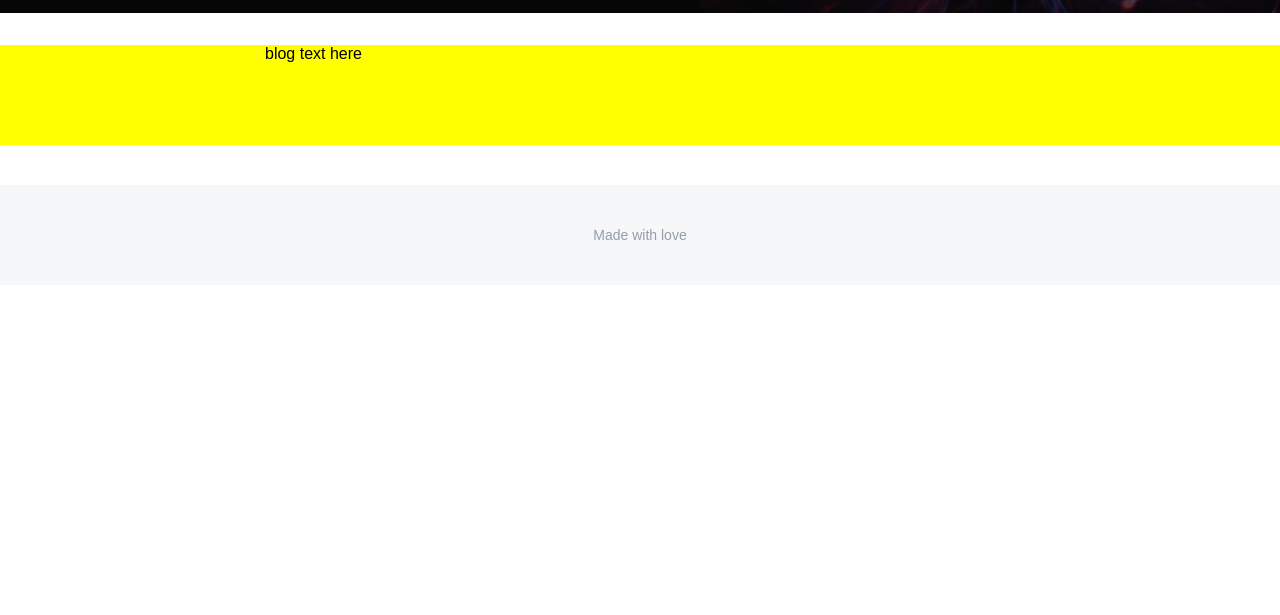
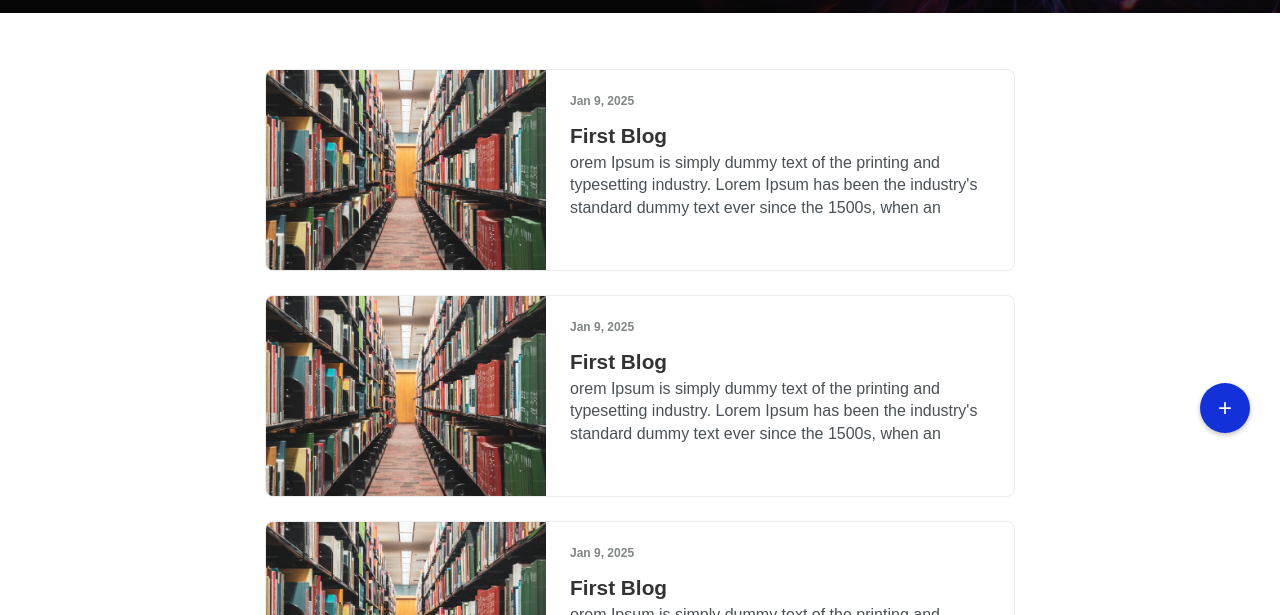
Before and after one commit to Sahil-Sharma-603/Daily-Blog, a plain HTML site: page blog app frontend/index 9.46.20 PM.html in a window 1280 px wide. Shown: the part 337-952 px from the top of the page. Before the commit the page ends 800 px from the top, so only its background shows below. Drawn offline with Linux system fonts and the light colour scheme; files whose address does not match are found by name.

Commit message:
added Post UI and Create button

```diff
--- a/blog app frontend/index 9.46.20 PM.html
+++ b/blog app frontend/index 9.46.20 PM.html
@@ -11,6 +11,12 @@
     <body>
         <script src="js/index.js"></script>
 
+        <div class = "add-post">
+            <a href="new-post.html">
+                <div class = "nav-button new-post-button">+</div>
+            </a>
+        </div>
+
         <header>
             <div class = "profile-img"></div>
             <div class = "profile-name">Sahil Sharma</div>
@@ -18,7 +24,42 @@
         </header>
         <main>
             <div class = "main-container">
-                <div class = "post">blog text here </div>
+                <div class = "post">
+                    <div class = "post-image"></div>
+                    <div class = "post-content">
+                        <div class = "post-date">Jan 9, 2025</div>
+                        <div class = "post-title"><h4>First Blog</h4></div>
+                        <div class = "post-text">orem Ipsum is simply dummy text of the printing and typesetting industry. Lorem Ipsum has been the industry's standard dummy text ever since the 1500s, when an unknown printer took a galley of type and scrambled it to make a type specimen book. It has survived not only five centuries, but also the leap into electronic typesetting, remaining essentially unchanged. It was popularised in the 1960s with the release of Letraset sheets containing Lorem Ipsum passages, and more recently with desktop publishing software like Aldus PageMaker including versions of Lorem Ipsum.</div>
+                    </div>
+                </div>
+
+                <div class = "post">
+                    <div class = "post-image"></div>
+                    <div class = "post-content">
+                        <div class = "post-date">Jan 9, 2025</div>
+                        <div class = "post-title"><h4>First Blog</h4></div>
+                        <div class = "post-text">orem Ipsum is simply dummy text of the printing and typesetting industry. Lorem Ipsum has been the industry's standard dummy text ever since the 1500s, when an unknown printer took a galley of type and scrambled it to make a type specimen book. It has survived not only five centuries, but also the leap into electronic typesetting, remaining essentially unchanged. It was popularised in the 1960s with the release of Letraset sheets containing Lorem Ipsum passages, and more recently with desktop publishing software like Aldus PageMaker including versions of Lorem Ipsum.</div>
+                    </div>
+                </div>
+
+                <div class = "post">
+                    <div class = "post-image"></div>
+                    <div class = "post-content">
+                        <div class = "post-date">Jan 9, 2025</div>
+                        <div class = "post-title"><h4>First Blog</h4></div>
+                        <div class = "post-text">orem Ipsum is simply dummy text of the printing and typesetting industry. Lorem Ipsum has been the industry's standard dummy text ever since the 1500s, when an unknown printer took a galley of type and scrambled it to make a type specimen book. It has survived not only five centuries, but also the leap into electronic typesetting, remaining essentially unchanged. It was popularised in the 1960s with the release of Letraset sheets containing Lorem Ipsum passages, and more recently with desktop publishing software like Aldus PageMaker including versions of Lorem Ipsum.</div>
+                    </div>
+                </div>
+
+                <div class = "post">
+                    <div class = "post-image"></div>
+                    <div class = "post-content">
+                        <div class = "post-date">Jan 9, 2025</div>
+                        <div class = "post-title"><h4>First Blog</h4></div>
+                        <div class = "post-text">orem Ipsum is simply dummy text of the printing and typesetting industry. Lorem Ipsum has been the industry's standard dummy text ever since the 1500s, when an unknown printer took a galley of type and scrambled it to make a type specimen book. It has survived not only five centuries, but also the leap into electronic typesetting, remaining essentially unchanged. It was popularised in the 1960s with the release of Letraset sheets containing Lorem Ipsum passages, and more recently with desktop publishing software like Aldus PageMaker including versions of Lorem Ipsum.</div>
+                    </div>
+                </div>
+
             </div>
 
         </main>
--- a/blog app frontend/style/style.css
+++ b/blog app frontend/style/style.css
@@ -1,3 +1,5 @@
+
+
 body {
     margin: 0;
     font-family: Arial, Helvetica, sans-serif;
@@ -53,9 +55,24 @@ header::after{
 }
 
 
+
+footer {
+    min-height: 100px;
+    background-color: #eaecee70;
+    color: #929eaa;
+    display: flex;
+    justify-content: center;
+    align-items: center;
+    margin-top: 40px;
+    font-size: 14px;
+}
+
+/* CSS for header and footer Ending */
+
+/* Initiating CSS for main body for homepage  */
+
 main{
-    background-color: yellow;
-    height:100px;
+
     margin-top:32px;
     display:flex;
     justify-content: center;
@@ -67,15 +84,92 @@ main{
     width:100%;
     padding-left: 16px;
     padding-right: 16px;
+
+
 }
 
-footer {
-    min-height: 100px;
-    background-color: #eaecee70;
-    color: #929eaa;
-    display: flex;
+.post{
+    display:flex;
+    border: 1px solid #eaecee;
+    border-radius: 8px;
+    min-height:200px;
+    /* Overflow hidden helps to show the border radius and adjust image according to border radius */
+    overflow: hidden;
+    margin-top: 24px;
+}
+
+.post-image{
+    flex-basis: 40%;
+    background-image: url('/Users/sahil/Documents/Javascript Projects/JS projects/actual_blog app/blog app frontend/assets/books.avif');
+    background-size: cover;
+    background-position: center;
+
+}
+
+.post-content{
+    flex-basis: 60%;
+    padding: 24px;
+
+}
+
+.post-date{
+    font-size:12px;
+    color: #808683;
+    font-weight: 600;
+}
+
+.post-title{
+    font-size: 1.3em;
+    margin-top: 16px;
+    color: #333;
+    font-weight: 600;
+}
+.post-title h4{
+    margin: 0;
+}
+
+.post-text{
+    margin-top: 4px;
+    color: #495057;
+    font-weight: 400;
+    font-size: 1em;
+    /* line height helps to limit the text on the shown the homepage */
+    line-height: 1.4;
+    /* setting the minimum height helps to show only 3 lines of content  */
+    max-height: 65px;
+    /* overflow hidden- helps to hide the overflow of the text out of post container */
+    overflow: hidden;
+}
+
+/* hover effect for single post on homepage */
+.post:hover {
+  box-shadow: 0 2rem 5rem 0 rgba(0,0,0,.1);
+  transition: all 0.25s ease;
+  transform: translate3d(0, -5px, 0);
+  cursor: pointer;
+
+}
+/* three types of position - absoulte, realtive, fixed. */
+.nav-button.new-post-button{
+    /* important to use fixed instead of absoulte to let the button move as page grows. */
+    position: fixed;
+    bottom:30px;
+    right:30px;
+    font-size:24px;
+    width:50px;
+    height: 50px;
+    background-color: #1331d9;
+    color: white;
+    border-radius: 50%;
+    display:flex;
     justify-content: center;
-    align-items: center;
-    margin-top: 40px;
-    font-size: 14px;
+    align-items:center;
+    box-shadow: 0 2px 5px 0 rgba(0,0,0,.26);
+    transition: all 0.25s ease;
+
 }
+
+.nav-button.new-post-button:hover{
+   background-color: #093a6e;
+
+}
```
Also changed, not shown: blog app frontend/assets/books.avif (added).
